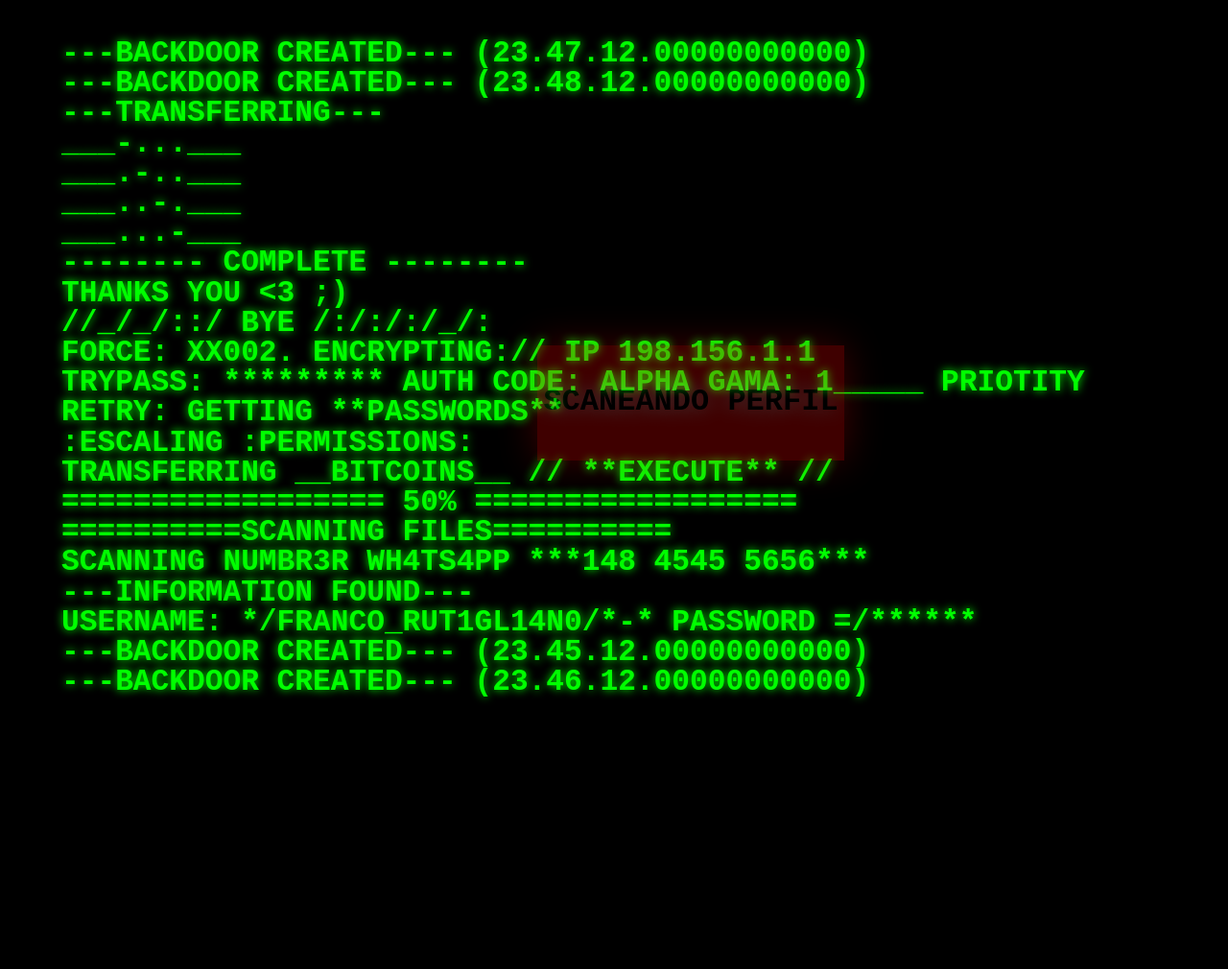
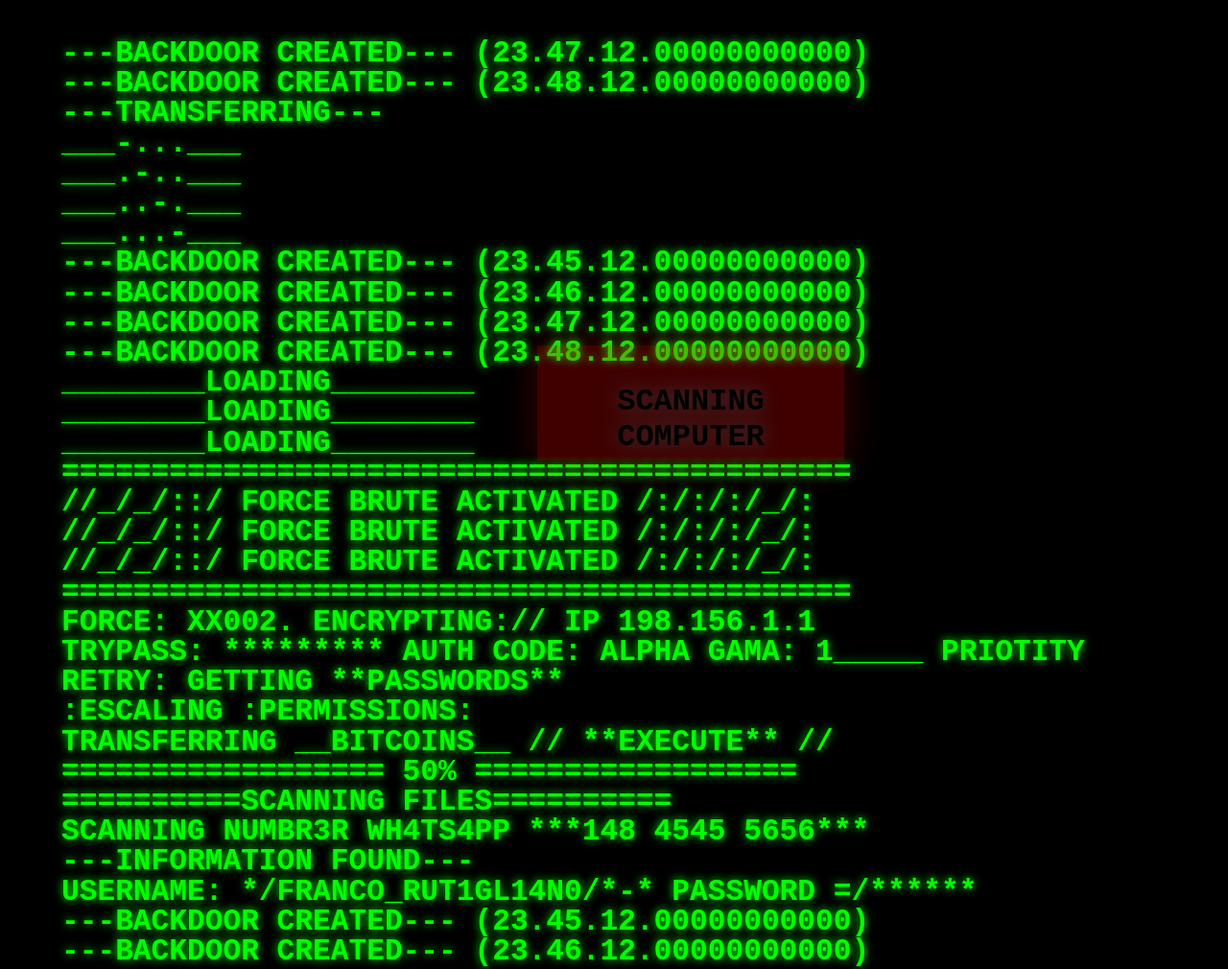
Before and after one commit to FrancoRutigliano/Web-HackerMode, a plain HTML site: page index.html in a window 1280 px wide. Shown: the top 1010 px of the page at 96% size. Before the commit the page ends 800 px from the top, so only its background shows below. Drawn offline with Linux system fonts and the light colour scheme.

Commit message:
Mejoras/Agregado de texto

```diff
--- a/index.html
+++ b/index.html
@@ -8,7 +8,7 @@
   <title>Web HackerMode</title>
 </head>
 <body>
-  <div class="msg">Scaneando perfil</div>
+  <div class="msg">Scanning Computer</div>
   <div id="console"></div>
 
 <script>
@@ -35,9 +35,19 @@
     "___.-..___",
     "___..-.___",
     "___...-___",
-    "-------- COMPLETE --------",
-    "THANKS YOU <3 ;)",
-    "//_/_/::/  BYE /:/:/:/_/:"
+    "---BACKDOOR CREATED--- (23.45.12.00000000000)",
+    "---BACKDOOR CREATED--- (23.46.12.00000000000)",
+    "---BACKDOOR CREATED--- (23.47.12.00000000000)",
+    "---BACKDOOR CREATED--- (23.48.12.00000000000)",
+    "________LOADING________",
+    "________LOADING________",
+    "________LOADING________",
+    "============================================",
+    "//_/_/::/  FORCE BRUTE ACTIVATED /:/:/:/_/:",
+    "//_/_/::/  FORCE BRUTE ACTIVATED /:/:/:/_/:",
+    "//_/_/::/  FORCE BRUTE ACTIVATED /:/:/:/_/:",
+    "============================================",
+
   ]
   var docfrag = document.createDocumentFragment()
 
```
